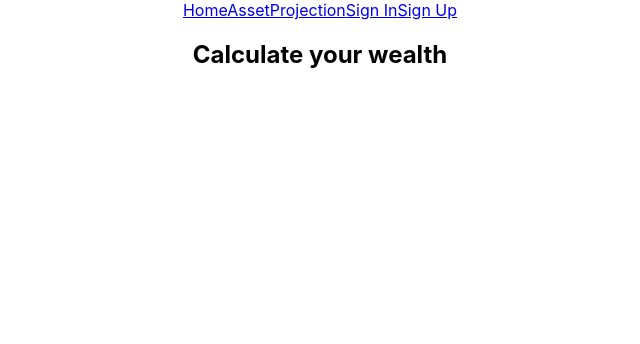
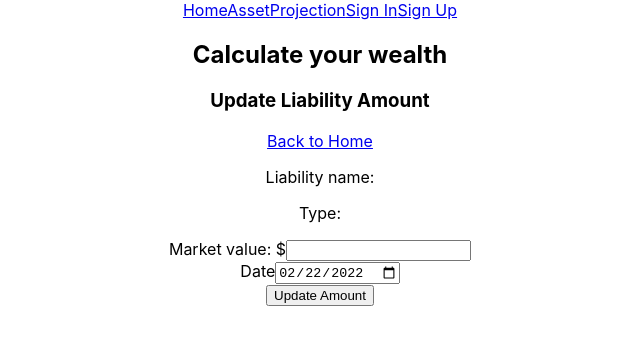
Before and after one commit to nadiah-m/wealth-tracker, a React (Create React App) app in the folder client/: page /liabilities/1/updateAmt in a window 1280 px wide. Shown: the top 344 px of the page, without its empty margins (320-960 px from the left). Built offline with nearby package versions, Linux system fonts and the light colour scheme; no server answers.

Commit message:
liability details and amount

```diff
--- a/client/src/App.js
+++ b/client/src/App.js
@@ -12,6 +12,8 @@ import { UpdateAssetAmt } from "./Pages/UpdateAssetAmt";
 import { AssetDetails } from "./Pages/AssetDetails";
 import { NewLiabilityForm } from "./Pages/NewLiabilityForm";
 import { EditLiabilityForm } from "./Pages/EditLiabilityForm";
+import { UpdateLiabilityAmt } from "./Pages/UpdateLiabilityAmt";
+import { LiabilityDetails } from "./Pages/LiabilityDetails";
 
 export const UserContext = createContext();
 
@@ -63,6 +65,14 @@ function App() {
               element={<EditLiabilityForm />}
             />
             <Route path="/liabilities/new" element={<NewLiabilityForm />} />
+            <Route
+              path="/liabilities/:liabilityid/updateAmt"
+              element={<UpdateLiabilityAmt />}
+            />
+            <Route
+              path="/liabilities/:liabilityid"
+              element={<LiabilityDetails />}
+            />
           </Routes>
         </main>
       </div>
--- a/client/src/Pages/Home/Home.jsx
+++ b/client/src/Pages/Home/Home.jsx
@@ -8,7 +8,7 @@ import "./Home.css";
 
 function Home() {
   const [allAssets, setAllAssets] = useState([]);
-  const [allLiabilities, setAllLiabilites] = useState([]);
+  const [allLiabilities, setAllLiabilities] = useState([]);
 
   const fetchAllAssets = async () => {
     const Assets = await axios.get("/api/assets");
@@ -17,14 +17,10 @@ function Home() {
 
   const fetchAllLiabilities = async () => {
     const Liabilities = await axios.get("/api/liabilities");
-    setAllLiabilites(Liabilities?.data?.data?.allLiabilities);
+    setAllLiabilities(Liabilities?.data?.data?.allLiabilities);
   };
 
   useEffect(() => {
-    // const fetchAllAssets = async () => {
-    //   const Assets = await axios.get("/api/assets");
-    //   setAllAssets(Assets?.data?.data?.allAssets);
-    // };
     fetchAllAssets();
     fetchAllLiabilities();
   }, []);
@@ -32,14 +28,23 @@ function Home() {
   console.log("allassets", allAssets);
   console.log("allliabilities", allLiabilities);
 
-  const handleDelete = async (assetid) => {
+  const handleDeleteAsset = async (assetid) => {
     await axios
       .delete(`/api/assets/${assetid}`)
-      .then((response) => console.log(response.data.message));
+      .then((response) => console.log(response?.data?.message));
 
     setAllAssets(allAssets.filter((asset) => asset._id !== assetid));
   };
 
+  const handleDeleteLiability = async (liabilityid) => {
+    await axios
+      .delete(`/api/liabilities/${liabilityid}`)
+      .then((response) => console.log(response?.date?.message));
+
+    setAllLiabilities(
+      allLiabilities.filter((liability) => liability._id !== liabilityid)
+    );
+  };
   let assetTypeAmt = {};
 
   allAssets.forEach((asset) => {
@@ -126,7 +131,7 @@ function Home() {
           <Link to={`/assets/${asset?._id}`}>
             <button>View Asset</button>
           </Link>
-          <button onClick={() => handleDelete(asset?._id)}>Delete</button>
+          <button onClick={() => handleDeleteAsset(asset?._id)}>Delete</button>
         </div>
       ))}
       <h3>Liabilities</h3>
@@ -152,6 +157,15 @@ function Home() {
           <Link to={`/liabilities/${liability?._id}/edit`}>
             <button>Edit Liability</button>
           </Link>
+          <Link to={`/liabilities/${liability?._id}/updateAmt`}>
+            <button>Update Amount</button>
+          </Link>
+          <Link to={`/liabilities/${liability?._id}`}>
+            <button>View Liability</button>
+          </Link>
+          <button onClick={() => handleDeleteLiability(liability?._id)}>
+            Delete
+          </button>
         </div>
       ))}
     </>
--- /dev/null
+++ b/client/src/Pages/LiabilityDetails.jsx
@@ -0,0 +1,34 @@
+import axios from "axios";
+import { useEffect, useState } from "react";
+import { useParams, Link } from "react-router-dom";
+import dayjs from "dayjs";
+
+export const LiabilityDetails = () => {
+  const { liabilityid } = useParams();
+  const [currentLiability, setCurrentLiability] = useState({});
+
+  useEffect(() => {
+    const fetchCurrentLiability = async () => {
+      const fetchLiability = await axios.get(`/api/liabilities/${liabilityid}`);
+      setCurrentLiability(fetchLiability?.data?.data);
+    };
+    fetchCurrentLiability();
+  }, [liabilityid]);
+
+  const liabilityValue = currentLiability?.liabilityValue;
+  console.log("liability", currentLiability);
+
+  return (
+    <>
+      <h3>View Liability</h3>
+      <p>Liability Name: {currentLiability?.liabilityName?.liabilityName}</p>
+      <p>Type: {currentLiability?.liabilityName?.liabilityType}</p>
+      {liabilityValue?.map((value, index) => (
+        <div key={index}>
+          <p>Amount: {value?.valueAmt}</p>
+          <p>Date: {dayjs(value?.date).format("DD/MM/YYYY")}</p>
+        </div>
+      ))}
+    </>
+  );
+};
--- /dev/null
+++ b/client/src/Pages/UpdateLiabilityAmt.jsx
@@ -0,0 +1,69 @@
+import React from "react";
+import axios from "axios";
+import { useEffect, useState } from "react";
+import { useNavigate, Link, useParams } from "react-router-dom";
+import dayjs from "dayjs";
+
+export const UpdateLiabilityAmt = () => {
+  const navigate = useNavigate();
+
+  const { liabilityid } = useParams();
+  const [currentLiability, setCurrentLiability] = useState({});
+
+  useEffect(() => {
+    const fetchCurrentLiability = async () => {
+      const fetchedCurrentLiability = await axios.get(
+        `/api/liabilities/${liabilityid}`
+      );
+      setCurrentLiability(fetchedCurrentLiability?.data?.data);
+    };
+    fetchCurrentLiability();
+  }, []);
+
+  console.log(currentLiability);
+
+  const handleSubmit = async (e) => {
+    e.preventDefault();
+    const editLiabilityAmount = {
+      valueAmt: e.target.valueAmt.value,
+      date: e.target.date.value,
+    };
+    await axios.post(
+      `/api/liabilities/${liabilityid}/updateAmt`,
+      editLiabilityAmount
+    );
+    navigate(-1, { replace: true });
+  };
+
+  let date = (liabilityDate) => {
+    return dayjs(liabilityDate).format("YYYY-MM-DD");
+  };
+
+  return (
+    <div>
+      <h3>Update Liability Amount</h3>
+      <Link to="/">Back to Home</Link>
+      <p>Liability name: {currentLiability?.liabilityName?.liabilityName}</p>
+      <p>Type: {currentLiability?.liabilityName?.liabilityType}</p>
+      <form onSubmit={handleSubmit}>
+        <label> Market value: $</label>
+        <input
+          type="number"
+          name="valueAmt"
+          id="valueAmt"
+          defaultValue={currentLiability?.liabilityValue?.[0]?.valueAmt}
+        />
+        <br />
+        <label> Date</label>
+        <input
+          type="date"
+          name="date"
+          id="date"
+          defaultValue={date(currentLiability?.liabilityValue?.[0]?.date)}
+        />
+        <br />
+        <button type="submit">Update Amount</button>
+      </form>
+    </div>
+  );
+};
```
Also changed, not shown: client/src/Pages/EditAssetForm.jsx (+1 -16 lines).
